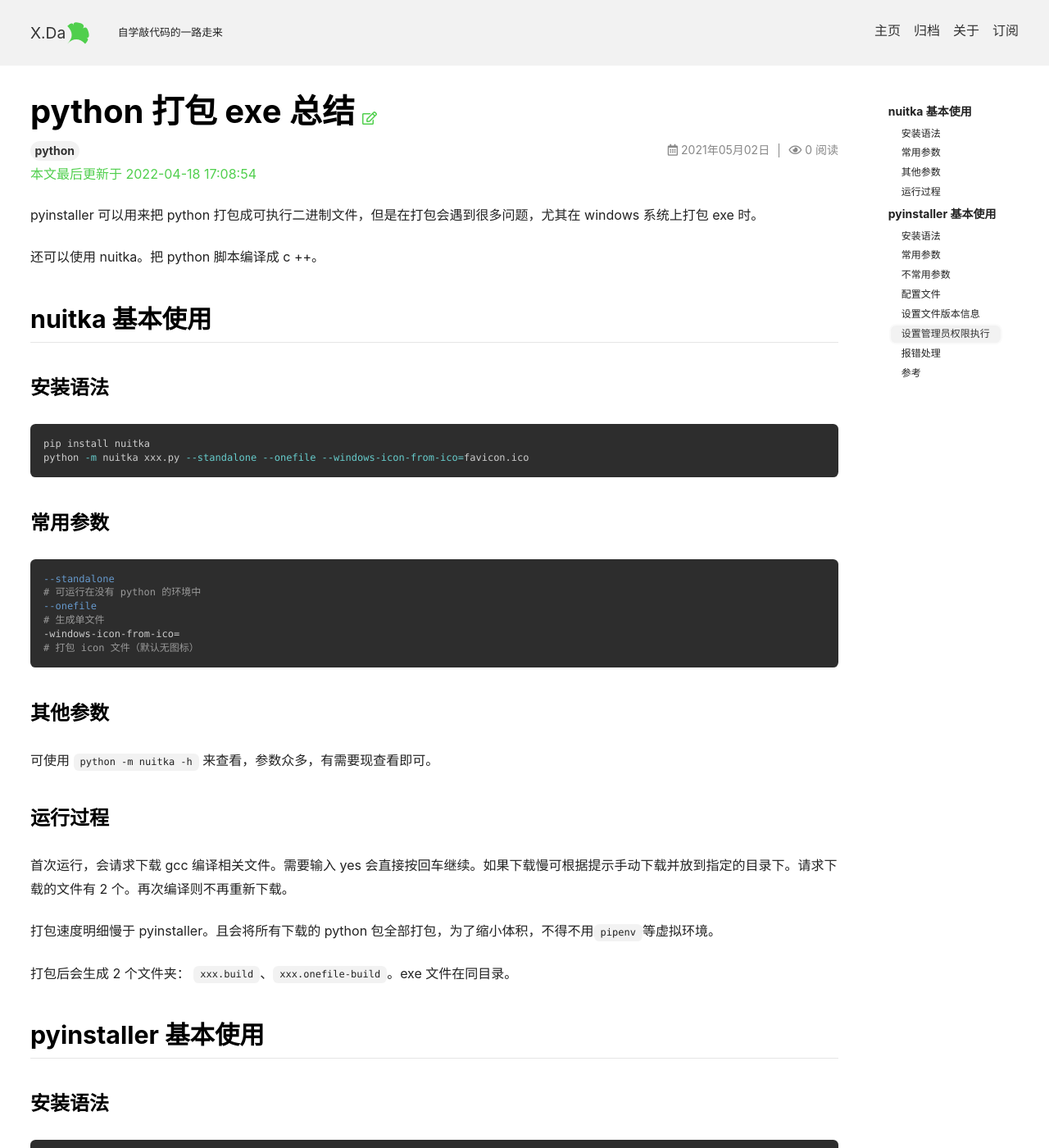
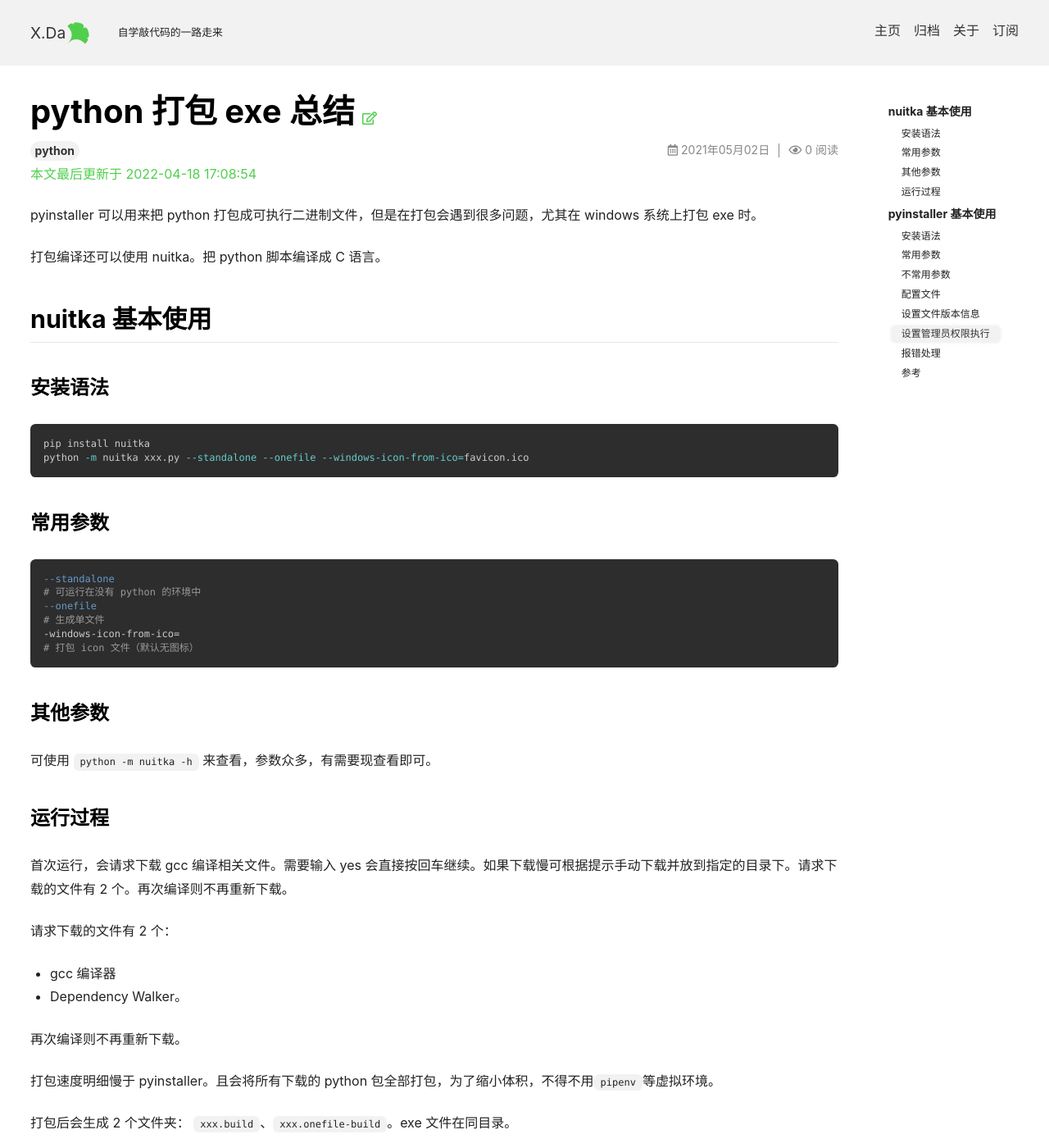
Before and after one commit to thianda91/thianda91.github.io, a Jekyll site: the page built from _posts/2021-05-02-python-to-exe.md, in a window 1280 px wide and 1400 px high. Shown: the whole window at 82% size. Built offline with Jekyll 4.4.1, drawn with Linux system fonts in a browser that asks for light colours; nearby versions of some CDN libraries; comment, search, counter and statistics services are not loaded.

Commit message:
update python-to-exe

```diff
--- a/_posts/2021-05-02-python-to-exe.md
+++ b/_posts/2021-05-02-python-to-exe.md
@@ -10,7 +10,7 @@ date:         2022-04-18 17:08:54 +08:00:00
 
 pyinstaller 可以用来把 python 打包成可执行二进制文件，但是在打包会遇到很多问题，尤其在 windows 系统上打包 exe 时。
 
-还可以使用 nuitka。把 python 脚本编译成 c ++。
+打包编译还可以使用 nuitka。把 python 脚本编译成 C 语言。
 
 <!--more-->
 
@@ -41,6 +41,13 @@ python -m nuitka xxx.py --standalone --onefile --windows-icon-from-ico=favicon.i
 ### 运行过程
 
 首次运行，会请求下载 gcc 编译相关文件。需要输入 yes 会直接按回车继续。如果下载慢可根据提示手动下载并放到指定的目录下。请求下载的文件有 2 个。再次编译则不再重新下载。
+
+请求下载的文件有 2 个：
+
+- gcc 编译器
+- Dependency Walker。
+
+再次编译则不再重新下载。
 
 打包速度明细慢于 pyinstaller。且会将所有下载的 python 包全部打包，为了缩小体积，不得不用`pipenv`等虚拟环境。
 
```
